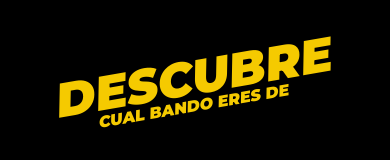
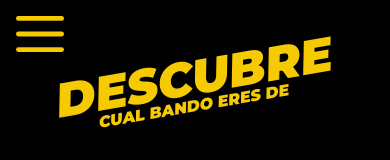
Before and after one commit to MasterPorti/La-Fuerza-Escoge, a React (Vite) app: page / in a window 390 px wide. Shown: the top 160 px of the page. Built offline with nearby package versions, Linux system fonts and the light colour scheme; a web font is replaced by a local one.

Commit message:
add resposive menu

```diff
--- a/src/components/Layaout.jsx
+++ b/src/components/Layaout.jsx
@@ -1,11 +1,17 @@
-import React from 'react'
+import React, { useState } from 'react'
+
 import { Outlet } from 'react-router-dom'
 import './Layaout.scss'
 import Logo from '../assets/Logo.svg'
+import MobileButton from '../assets/sandwich.svg'
+import CloseButton from '../assets/cross.svg'
 const Layaout = () => {
+  const [hidden, setHidden] = useState(false)
   return (
     <div className='main-container'>
-      <div className='ly-container'>
+      <button className='ly-mobileButton' onClick={() => setHidden(!hidden)}><img src={MobileButton} /></button>
+      <div className={`ly-container ${hidden ? 'ly-hidden' : ''} `}>
+        <button className={hidden ? 'ly-closeButton' : 'ly-closeButtonHidden'} onClick={() => setHidden(!hidden)}><img src={CloseButton} /></button>
         <img src={Logo} alt='Logo' className='ly-logo' />
         <main className='ly-menuContainer'>
           <p className='ly-menuItem'>Inicio</p>
--- a/src/components/Layaout.scss
+++ b/src/components/Layaout.scss
@@ -1,6 +1,5 @@
 .main-container{
     display: flex;
-    align-items: center;
 }
 
 .ly-container{
@@ -69,11 +68,46 @@
     }
 }
 
+.ly-mobileButton{
+    display: none;
+}
+
 @media screen and (max-width: 1162px) {
     .ly-container {
         display: none;
     }
+    .ly-mobileButton{
+        display: flex;
+        position: absolute;
+        width: 3rem;
+        margin: 1rem;
+    }
+
   }
+
+.ly-hidden{
+    z-index: 1;
+    display: flex;
+    position: absolute;
+    width: 100%;
+    height: 100%;
+    justify-content: center;
+    align-items: center;
+    background: rgba(0,0,0,0.8);
+    backdrop-filter: saturate(180%) blur(10px);
+}
+
+.ly-closeButtonHidden{
+    display: none;
+}
+
+.ly-closeButton{
+    position: absolute;
+    top: 1rem;
+    right: 1rem;
+    width: 3rem;
+    cursor: pointer;
+}
 
 /// Home Styles 🏠
 
```
Also changed, not shown: src/assets/cross.svg (added), src/assets/sandwich.svg (added).
